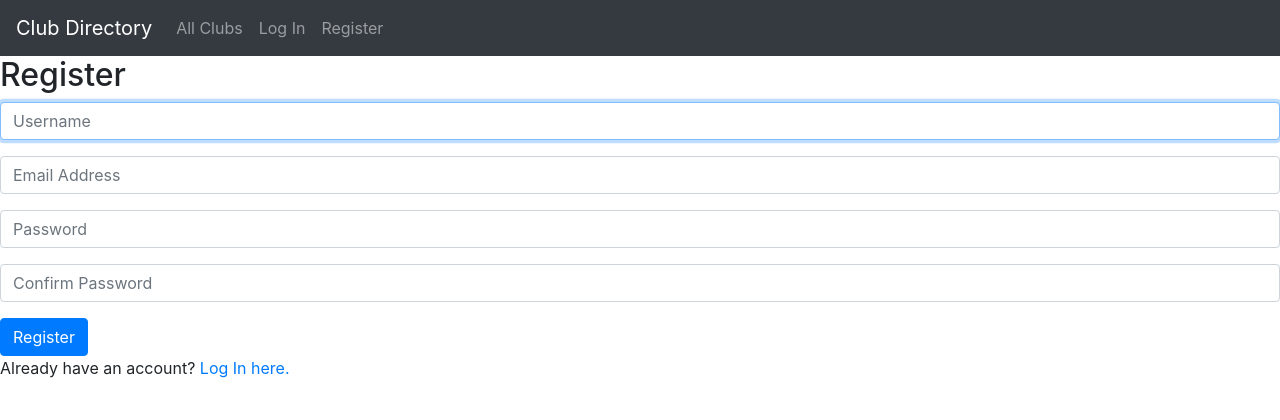
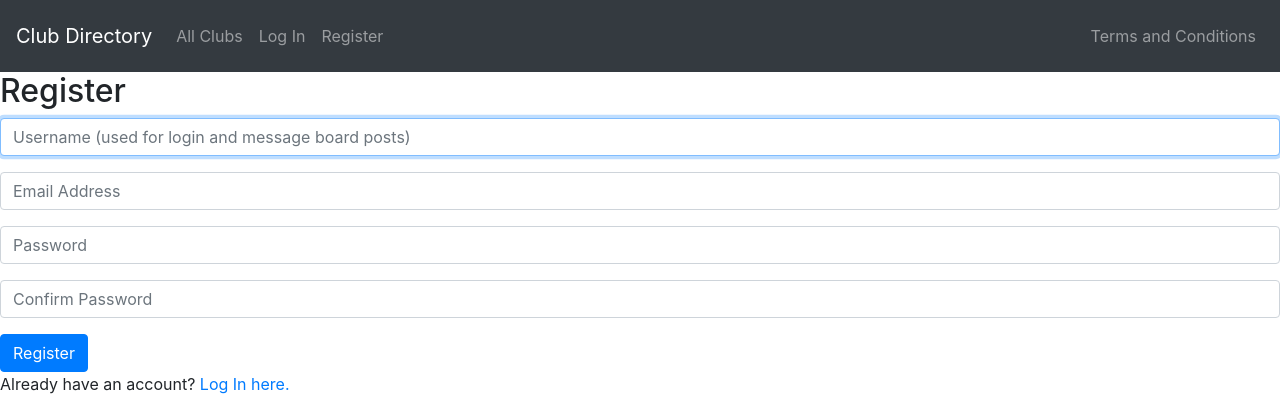
Before and after one commit to RishiAitha/club_directory, a Django app: page /register in a window 1280 px wide. Shown: the top 420 px of the page. Run offline with Django 4.2, Linux system fonts and the light colour scheme; some libraries are stand-ins or nearby versions.

Commit message:
new urls/views and navbar changes

```diff
--- a/clubs/templates/clubs/layout.html
+++ b/clubs/templates/clubs/layout.html
@@ -5,16 +5,22 @@
     <head>
         <title>{%block title%}Club Directory{% endblock %}</title>
         <!--icon-->
-        <link rel="stylesheet" href="https://cdn.jsdelivr.net/npm/bootstrap@4.4.1/dist/css/bootstrap.min.css" integrity="sha384-Vkoo8x4CGsO3+Hhxv8T/Q5PaXtkKtu6ug5TOeNV6gBiFeWPGFN9MuhOf23Q9Ifjh" crossorigin="anonymous">
+        <link rel="stylesheet" href="https://cdn.jsdelivr.net/npm/bootstrap@4.0.0/dist/css/bootstrap.min.css" integrity="sha384-Gn5384xqQ1aoWXA+058RXPxPg6fy4IWvTNh0E263XmFcJlSAwiGgFAW/dAiS6JXm" crossorigin="anonymous">
         <link href="{% static 'clubs/styles.css' %}" rel="stylesheet">
+        <script src="https://code.jquery.com/jquery-3.2.1.slim.min.js" integrity="sha384-KJ3o2DKtIkvYIK3UENzmM7KCkRr/rE9/Qpg6aAZGJwFDMVNA/GpGFF93hXpG5KkN" crossorigin="anonymous"></script>
+        <script src="https://cdn.jsdelivr.net/npm/popper.js@1.12.9/dist/umd/popper.min.js" integrity="sha384-ApNbgh9B+Y1QKtv3Rn7W3mgPxhU9K/ScQsAP7hUibX39j7fakFPskvXusvfa0b4Q" crossorigin="anonymous"></script>
+        <script src="https://cdn.jsdelivr.net/npm/bootstrap@4.0.0/dist/js/bootstrap.min.js" integrity="sha384-JZR6Spejh4U02d8jOt6vLEHfe/JQGiRRSQQxSfFWpi1MquVdAyjUar5+76PVCmYl" crossorigin="anonymous"></script>
         {% block script %}
         {% endblock %}
     </head>
     <body>
-        <nav class="navbar navbar-expand-md navbar-dark bg-dark">
+        <nav class="navbar navbar-expand-md navbar-dark bg-dark py-3">
             <a class="navbar-brand" href="#">Club Directory</a>
+            <button class="navbar-toggler" type="button" data-toggle="collapse" data-target="#navbarSupportedContent" aria-controls="navbarSupportedContent" aria-expanded="false" aria-label="Toggle navigation">
+                <span class="navbar-toggler-icon"></span>
+            </button>
 
-            <div>
+            <div class="collapse navbar-collapse" id="navbarSupportedContent">
                 <ul class="navbar-nav mr-auto">
                     {% if user.is_authenticated %}
                         <li class="nav-item">
@@ -24,7 +30,6 @@
                     <li class="nav-item">
                         <a class="nav-link" href="{% url 'index' %}">All Clubs</a>
                     </li>
-
                     {% if user.is_authenticated %}
                         <li class="nav-item">
                             <a class="nav-link" href="{% url 'logout' %}">Log Out</a>
@@ -38,6 +43,11 @@
                     </li>
                     {% endif %}
                 </ul>
+                <ul class="navbar-nav">
+                    <li class="nav-item">
+                        <a class="nav-link" href="{% url 'terms' %}">Terms and Conditions</a>
+                    </li>
+                </ul>
             </div>
         </nav>
 
--- a/clubs/templates/clubs/register.html
+++ b/clubs/templates/clubs/register.html
@@ -11,7 +11,7 @@
 <form action="{% url 'register' %}" method="post">
     {% csrf_token %}
     <div class="form-group">
-        <input class="form-control" autofocus type="text" name="username" placeholder="Username">
+        <input class="form-control" autofocus type="text" name="username" placeholder="Username (used for login and message board posts)">
     </div>
     <div class="form-group">
         <input class="form-control" type="email" name="email" placeholder="Email Address">
--- /dev/null
+++ b/clubs/templates/clubs/terms.html
@@ -0,0 +1,6 @@
+{% extends "clubs/layout.html" %}
+{% load static %}
+
+{% block body %}
+    <div id="index-placeholder">This is the terms and conditions page!</div>
+{% endblock %}
--- a/clubs/urls.py
+++ b/clubs/urls.py
@@ -6,11 +6,17 @@ urlpatterns = [
     path("login", views.login_view, name="login"),
     path("logout", views.logout_view, name="logout"),
     path("register", views.register, name="register"),
+    path("terms", views.terms, name="terms"),
 
     # API Routes
     path("approved", views.approved_clubs, name="approved"),
     path("pending", views.pending_clubs, name="pending"),
-    path("messages/<int:clubID>", views.messages, name="messages"),
-    #path("create", views.create_club, name="create"),
-    path("edit", views.edit_club, name="edit"),
+    path("club/<int:clubID>", views.get_club, name="club"),
+    path("messages/<int:clubID>/<int:page>", views.messages, name="messages"),
+    path("create", views.create_club, name="create"),
+    path("edit/content", views.edit_content, name="editcontent"),
+    path("edit/interest", views.edit_interest, name="editinterest"),
+    path("edit/editors", views.edit_editors, name="editeditors"),
+    path("edit/approval", views.edit_approval, name="editapproval"),
+    path("post", views.post_message, name="post"),
 ]
--- a/clubs/views.py
+++ b/clubs/views.py
@@ -61,6 +61,9 @@ def register(request):
     else:
         return render(request, "clubs/register.html")
 
+def terms(request):
+    return render(request, "clubs/terms.html")
+
 def approved_clubs(request):
     if request.method == "GET":
         clubs = Club.objects.filter(isApproved=True).order_by("title").all()
@@ -75,29 +78,87 @@ def pending_clubs(request):
     else:
         return JsonResponse({"error": "GET request required for pending url"}, status=400)
 
-def messages(request, clubID):
+def get_club(request, clubID):
+    if request.method == "GET":
+        club = None
+        if Club.objects.filter(pk=clubID).exists():
+            club = Club.objects.get(pk=clubID)
+            return JsonResponse(club.serialize(), safe=False)
+        else:
+            return JsonResponse({"error": "Club does not exist"}, status=400)
+
+def messages(request, clubID, page):
     if request.method == "GET":
         club = None
         if Club.objects.filter(pk=clubID).exists():
             club = Club.objects.get(pk=clubID)
         else:
             return JsonResponse({"error": "Club does not exist"}, status=400)
-        messages = Message.objects.filter(clubs=club)
-        return JsonResponse([message.serialize() for message in messages], safe=False)
+
+        messages = Message.objects.filter(clubs=club).order_by("-timestamp").all()
+        paginator = Paginator(messages, 10)
+
+        if (page < 1):
+            return JsonResponse({"pageCount": paginator.num_pages}, status=200)
+
+        pageObj = paginator.get_page(page)
+
+        return JsonResponse([message.serialize() for message in pageObj], safe=False)
     else:
         return JsonResponse({"error": "GET request required for messages url"}, status=400)
 
 @csrf_exempt
 @login_required
-def edit_club(request): # universal edit view
+def create_club(request):
+    if request.method == "POST":
+        data = json.loads(request.body)
+        title = data.get("title", "")
+        description = data.get("description", "")
+        announcement = data.get("announcement", "")
+        creator = request.user
+
+        club = Club(title=title, description=description, announcement=announcement, creator=creator)
+        club.editors.add(creator)
+        club.save()
+
+        return JsonResponse(club.serialize(), safe=False)
+    else:
+        return JsonResponse({"error": "POST request required for create url"}, status=400)
+
+@csrf_exempt
+@login_required
+def edit_content(request): # edit description, announcement, and image
     if request.method == "PUT":
         data = json.loads(request.body)
         clubID = data.get("clubID", "")
         description = data.get("description", "")
         announcement = data.get("announcement", "")
+        # GET IMAGE HERE
+
+        club = None
+        if Club.objects.filter(pk=clubID).exists():
+            club = Club.objects.get(pk=clubID)
+        else:
+            return JsonResponse({"error": "Club does not exist"}, status=400)
+
+        if club.editors.contains(request.user) or request.user.isAdmin:
+            club.description = description
+            club.announcement = announcement
+            club.save()
+
+            return JsonResponse(club.serialize(), safe=False)
+        else:
+            return JsonResponse({"error": "Current user is not authorized to change club content"})
+    else:
+        return JsonResponse({"error": "PUT request required for edit/content  url"}, status=400)
+
+@csrf_exempt
+@login_required
+def edit_interest(request):
+    if request.method == "PUT":
+        data = json.loads(request.body)
+        clubID = data.get("clubID", "")
         interestChange = data.get("interestChange", "")
-        editorEmails = [email.strip() for email in data.get("editors").split(",")] # format in javascript
-        isApproved = data.get("isApproved", "")
 
         club = None
         if Club.objects.filter(pk=clubID).exists():
@@ -107,9 +168,26 @@ def edit_club(request): # universal edit view
 
         club.interestCount += interestChange
         club.save()
+
+        return JsonResponse(club.serialize(), safe=False)
+    else:
+        return JsonResponse({"error": "PUT request required for edit/interest url"}, status=400)
+
+@csrf_exempt
+@login_required
+def edit_editors(request):
+    if request.method == "PUT":
+        data = json.loads(request.body)
+        clubID = data.get("clubID", "")
+        editorEmails = [email.strip() for email in data.get("editors").split(",")] # format in javascript
+
+        club = None
+        if Club.objects.filter(pk=clubID).exists():
+            club = Club.objects.get(pk=clubID)
+        else:
+            return JsonResponse({"error": "Club does not exist"}, status=400)
+
         if club.editors.contains(request.user) or request.user.isAdmin:
-            club.description = description
-            club.announcement = announcement
             newEditors = []
             for editorEmail in editorEmails:
                 try:
@@ -117,17 +195,62 @@ def edit_club(request): # universal edit view
                     newEditors.append(user)
                 except User.DoesNotExist:
                     return JsonResponse({"error": f"User with email {editorEmail} does not exist"}, status=400)
-            club.editors.clear()
-            for editor in newEditors:
-                club.editors.add(editor)
+            if newEditors:
+                club.editors.clear()
+                for editor in newEditors:
+                    club.editors.add(editor)
+                club.save()
+
+                return JsonResponse(club.serialize(), safe=False)
+            else:
+                return JsonResponse({"error": "No editors specified"}, status=400)
+        else:
+            return JsonResponse({"error": "Current user is not authorized to change editors"}, status=400)
+    else:
+        return JsonResponse({"error": "PUT request required for edit/editors url"}, status=400)
+
+@csrf_exempt
+@login_required
+def edit_approval(request):
+    if request.method == "PUT":
+        data = json.loads(request.body)
+        clubID = data.get("clubID", "")
+        approval = data.get("approval", "")
+
+        club = None
+        if Club.objects.filter(pk=clubID).exists():
+            club = Club.objects.get(pk=clubID)
+        else:
+            return JsonResponse({"error": "Club does not exist"}, status=400)
+
+        if request.user.isAdmin:
+            club.isApproved = approval
             club.save()
 
+            return JsonResponse(club.serialize(), safe=False)
+        else:
+            return JsonResponse({"error": "Current user is not authorized to approve club"}, status=400)
+    else:
+        return JsonResponse({"error": "PUT request required for edit/approval url"}, status=400)
 
-        if request.user.isAdmin:
-            club.isApproved = isApproved
-            club.save()
+@csrf_exempt
+@login_required
+def post_message(request):
+    if request.method == "POST":
+        data = json.loads(request.body)
+        clubID = data.get("clubID", "")
+        content = data.get("content", "")
 
+        club = None
+        if Club.objects.filter(pk=clubID).exists():
+            club = Club.objects.get(pk=clubID)
+        else:
+            return JsonResponse({"error": "Club does not exist"}, status=400)
+
+        message = Message(content=content, poster=request.user)
+        message.save()
+        club.messages.add(message)
         club.save()
-        return JsonResponse(club.serialize(), safe=False)
+        return JsonResponse(message.serialize(), safe=False)
     else:
-        return JsonResponse({"error": "PUT request required for edit url"}, status=400)
+        return JsonResponse({"error": "POST request required for post url"}, status=400)
```
